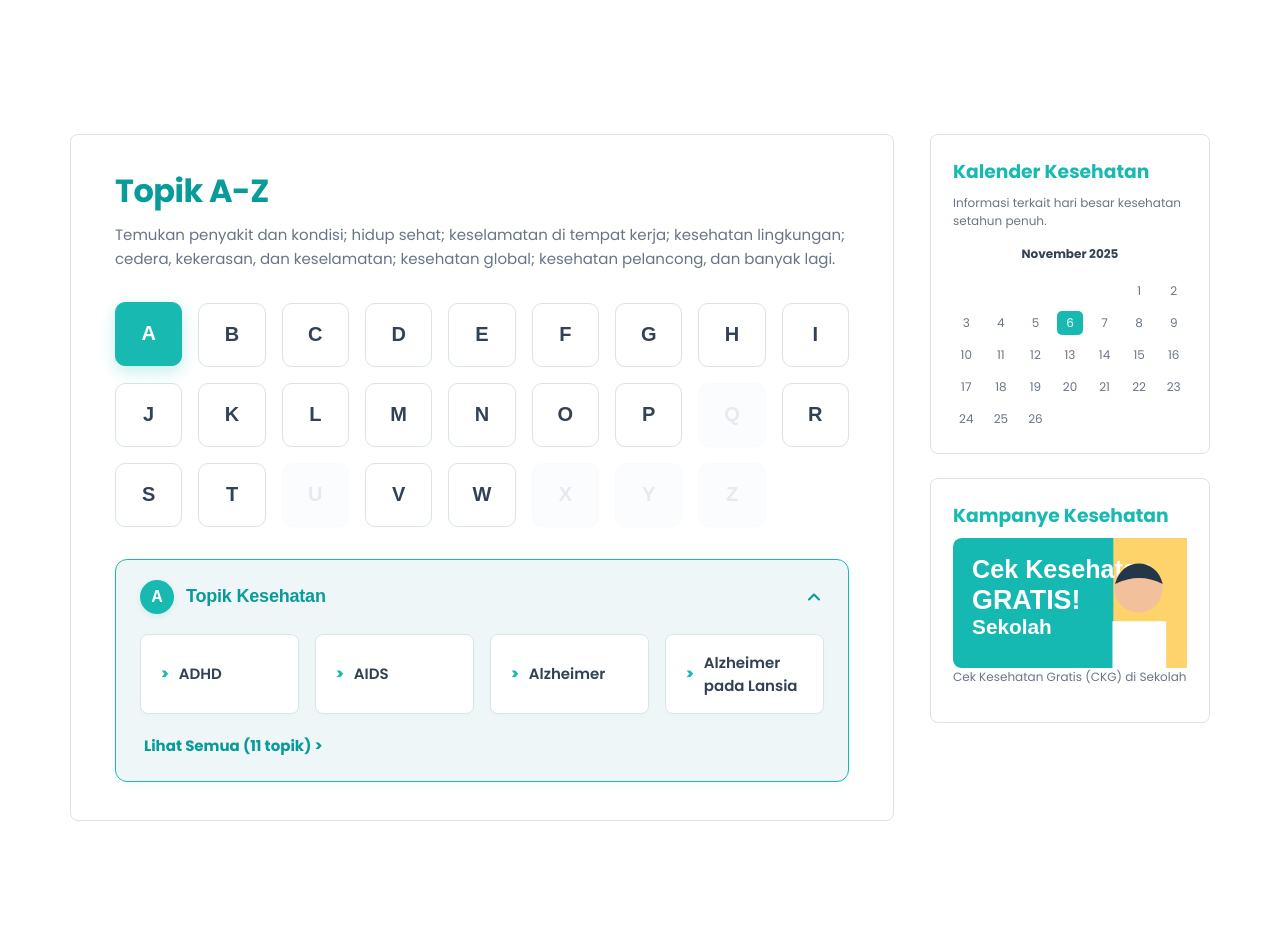
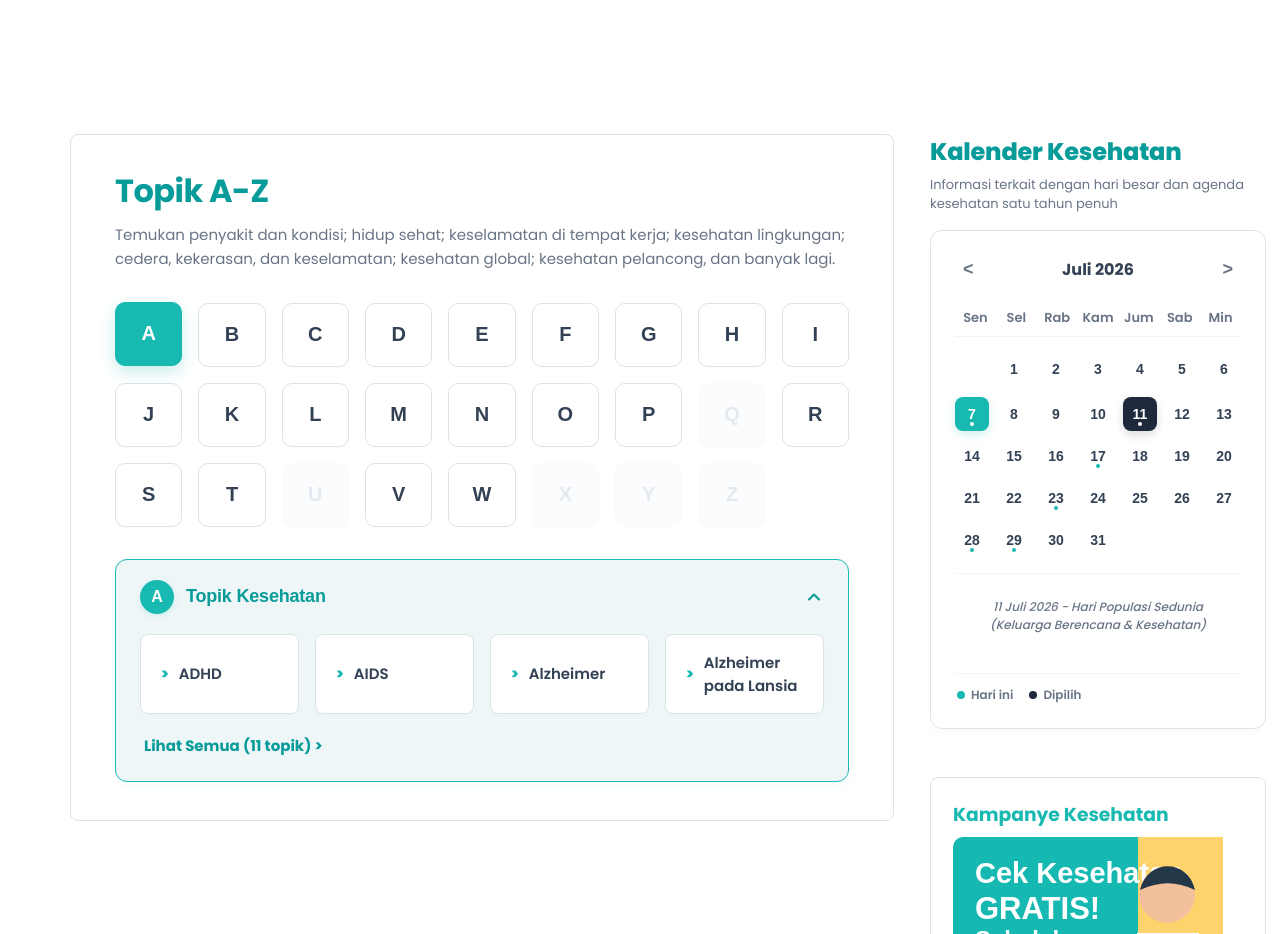
Before and after one commit to deFare00/ayosehat-statis, a Next.js app: page / in a window 1280 px wide. Shown: the part 2620-3554 px from the top of the page. Built offline with nearby package versions, Linux system fonts and the light colour scheme.

Commit message:
update kalendar kesehatan

```diff
--- a/app/globals.css
+++ b/app/globals.css
@@ -3274,3 +3274,225 @@ button.siklus-tab-card:focus-visible {
     padding: 0 16px 16px 16px;
   }
 }
+
+/* --- HEALTH CALENDAR CUSTOM INTERACTIVE STYLES --- */
+.calendar-section-wrapper {
+  margin-bottom: 24px;
+}
+
+.sidebar-section-title {
+  color: var(--teal-dark) !important;
+  font-size: 24px !important;
+  font-weight: 750 !important;
+  margin: 0 0 6px 0 !important;
+  letter-spacing: -0.2px;
+}
+
+.sidebar-section-subtitle {
+  color: var(--muted) !important;
+  font-size: 13px !important;
+  line-height: 1.5 !important;
+  margin: 0 0 16px 0 !important;
+}
+
+.calendar-card {
+  padding: 24px !important;
+  border-radius: 12px !important;
+  border: 1.5px solid var(--line) !important;
+  background: var(--white) !important;
+  box-shadow: 0 4px 15px rgba(0, 0, 0, 0.02) !important;
+  transform: none !important; /* Disable standard translateY on hover for calendar */
+}
+
+.calendar-card:hover {
+  border-color: var(--line) !important;
+  box-shadow: 0 4px 15px rgba(0, 0, 0, 0.02) !important;
+  transform: none !important;
+}
+
+.calendar-month-selector {
+  display: flex;
+  align-items: center;
+  justify-content: space-between;
+  margin-bottom: 24px;
+}
+
+.month-nav-btn {
+  background: transparent;
+  border: none;
+  font-size: 18px;
+  font-weight: 600;
+  color: var(--muted);
+  cursor: pointer;
+  padding: 4px 8px;
+  border-radius: 4px;
+  transition: all 180ms ease;
+}
+
+.month-nav-btn:hover {
+  background: var(--soft);
+  color: var(--teal);
+}
+
+.current-month-year {
+  font-size: 16px;
+  font-weight: 700;
+  color: var(--ink);
+}
+
+.calendar-day-labels {
+  display: grid;
+  grid-template-columns: repeat(7, 1fr);
+  text-align: center;
+  margin-bottom: 12px;
+  border-bottom: 1px solid #f1f5f9;
+  padding-bottom: 8px;
+}
+
+.calendar-day-labels span {
+  font-size: 13px;
+  font-weight: 600;
+  color: var(--muted);
+}
+
+.calendar-days-grid {
+  display: grid;
+  grid-template-columns: repeat(7, 1fr);
+  gap: 8px;
+  margin-bottom: 16px;
+}
+
+.empty-day-cell {
+  height: 40px;
+}
+
+.day-cell {
+  position: relative;
+  display: flex;
+  flex-direction: column;
+  align-items: center;
+  justify-content: center;
+  height: 34px;
+  width: 34px;
+  margin: auto;
+  border: none;
+  background: transparent;
+  cursor: pointer;
+  border-radius: 8px;
+  transition: all 180ms var(--ease-out);
+}
+
+.day-cell .day-number {
+  font-size: 14px;
+  font-weight: 600;
+  color: #334155;
+}
+
+.day-cell:hover:not(.today):not(.selected) {
+  background: #f1f5f9;
+}
+
+/* Today style: Solid teal background, white text */
+.day-cell.today {
+  background: var(--teal);
+  box-shadow: 0 4px 10px rgba(24, 185, 177, 0.2);
+}
+
+.day-cell.today .day-number {
+  color: var(--white);
+  font-weight: 750;
+}
+
+/* Selected style: Solid black/charcoal background, white text */
+.day-cell.selected {
+  background: #1e293b;
+  box-shadow: 0 4px 10px rgba(15, 23, 42, 0.15);
+}
+
+.day-cell.selected .day-number {
+  color: var(--white);
+  font-weight: 750;
+}
+
+/* Has-dot style: a small teal dot centered below the day number */
+.day-cell .day-dot {
+  position: absolute;
+  bottom: 5px;
+  width: 4px;
+  height: 4px;
+  border-radius: 50%;
+  background: var(--teal);
+}
+
+/* When today is selected or today is active, dot should be white */
+.day-cell.today .day-dot,
+.day-cell.selected .day-dot {
+  background: var(--white);
+}
+
+.calendar-event-divider {
+  border-top: 1.5px solid #f1f5f9;
+  margin: 16px 0;
+}
+
+.calendar-event-display {
+  display: flex;
+  align-items: center;
+  justify-content: center;
+  background: transparent;
+  padding: 8px 12px;
+  border: none;
+}
+
+.event-desc {
+  font-size: 13px;
+  font-weight: 500;
+  color: var(--muted);
+  text-align: center;
+  margin: 0;
+  line-height: 1.5;
+  font-style: italic;
+}
+
+.event-placeholder {
+  font-size: 13px;
+  font-style: italic;
+  color: var(--muted);
+  text-align: center;
+  margin: 0;
+}
+
+.calendar-legend-divider {
+  border-top: 1.5px solid #f1f5f9;
+  margin: 16px 0 12px 0;
+}
+
+.calendar-legend-footer {
+  display: flex;
+  align-items: center;
+  gap: 16px;
+  padding-left: 2px;
+}
+
+.legend-item {
+  display: inline-flex;
+  align-items: center;
+  gap: 6px;
+  font-size: 12px;
+  font-weight: 600;
+  color: var(--muted);
+}
+
+.legend-dot {
+  width: 8px;
+  height: 8px;
+  border-radius: 50%;
+}
+
+.legend-dot.today-dot {
+  background: var(--teal);
+}
+
+.legend-dot.selected-dot {
+  background: #1e293b;
+}
--- a/app/page.tsx
+++ b/app/page.tsx
@@ -67,10 +67,48 @@ const campaigns = [
   ["Perangkat Ajar Kesehatan", "Materi edukasi sekolah", "/images/campaign-ajar.svg"]
 ];
 
+const healthEvents: Record<string, string> = {
+  // June (month index 5)
+  "5-1": "1 Juni 2026 - Hari Lahir Pancasila (Agenda: Libur Nasional)",
+  "5-5": "5 Juni 2026 - Hari Lingkungan Hidup Sedunia (Agenda: Aksi Tanam Pohon)",
+  "5-14": "14 Juni 2026 - Hari Donor Darah Sedunia (Agenda: Donor Darah Massal)",
+  "5-26": "26 Juni 2026 - Hari Anti Narkotika Internasional (Agenda: Penyuluhan Remaja)",
+  // July (month index 6)
+  "6-7": "7 Juli 2026 - Agenda: Cek Kesehatan Gratis di Puskesmas",
+  "6-11": "11 Juli 2026 - Hari Populasi Sedunia (Keluarga Berencana & Kesehatan)",
+  "6-17": "17 Juli 2026 - Hari Vitiligo Sedunia (Edukasi Kesehatan Kulit)",
+  "6-23": "23 Juli 2026 - Hari Anak Nasional (Fokus Kesehatan & Imunisasi Anak)",
+  "6-28": "28 Juli 2026 - Hari Hepatitis Sedunia (Pencegahan & Deteksi Dini)",
+  "6-29": "29 Juli 2026 - Agenda: Sosialisasi Perilaku Hidup Bersih & Sehat (PHBS)",
+  // August (month index 7)
+  "7-1": "1 Agustus 2026 - Hari ASI Sedunia (Agenda: Sosialisasi Menyusui Nasional)",
+  "7-12": "12 Agustus 2026 - Hari Remaja Internasional (Agenda: Edukasi Kesehatan mental)",
+  "7-17": "17 Agustus 2026 - Hari Kemerdekaan RI (Agenda: Libur Nasional)"
+};
+
 export default function Home() {
   const [selectedLetter, setSelectedLetter] = useState<string>("A");
   const [isExpanded, setIsExpanded] = useState<boolean>(true);
+
+  // Calendar states
+  const [currentDate, setCurrentDate] = useState<Date>(new Date(2026, 6, 7)); // Default to July 7, 2026
+  const [selectedDate, setSelectedDate] = useState<Date>(new Date(2026, 6, 11)); // Default selected July 11, 2026
+
   const alphabet = "ABCDEFGHIJKLMNOPQRSTUVWXYZ".split("");
+
+  const monthNames = [
+    "Januari", "Februari", "Maret", "April", "Mei", "Juni",
+    "Juli", "Agustus", "September", "Oktober", "November", "Desember"
+  ];
+
+  // Helper functions for month navigation
+  const handlePrevMonth = () => {
+    setCurrentDate(new Date(currentDate.getFullYear(), currentDate.getMonth() - 1, 1));
+  };
+
+  const handleNextMonth = () => {
+    setCurrentDate(new Date(currentDate.getFullYear(), currentDate.getMonth() + 1, 1));
+  };
 
   return (
     <>
@@ -247,14 +285,87 @@ export default function Home() {
             </article>
 
             <aside className="side-stack" aria-label="Informasi kesehatan">
-              <article className="mini-panel">
-                <h3>Kalender Kesehatan</h3>
-                <p>Informasi terkait hari besar kesehatan setahun penuh.</p>
-                <div className="calendar" aria-label="Kalender November 2025">
-                  <strong>November 2025</strong>
-                  {Array.from({ length: 35 }, (_, i) => <span className={i === 10 ? "today" : ""} key={i}>{i > 4 && i < 31 ? i - 4 : ""}</span>)}
-                </div>
-              </article>
+              <div className="calendar-section-wrapper">
+                <h3 className="sidebar-section-title">Kalender Kesehatan</h3>
+                <p className="sidebar-section-subtitle">Informasi terkait dengan hari besar dan agenda kesehatan satu tahun penuh</p>
+
+                <article className="mini-panel calendar-card">
+                  {/* Month Selector */}
+                  <div className="calendar-month-selector">
+                    <button className="month-nav-btn" aria-label="Bulan sebelumnya" onClick={handlePrevMonth} type="button">&lt;</button>
+                    <span className="current-month-year">{monthNames[currentDate.getMonth()]} {currentDate.getFullYear()}</span>
+                    <button className="month-nav-btn" aria-label="Bulan berikutnya" onClick={handleNextMonth} type="button">&gt;</button>
+                  </div>
+
+                  {/* Day Labels */}
+                  <div className="calendar-day-labels">
+                    <span>Sen</span>
+                    <span>Sel</span>
+                    <span>Rab</span>
+                    <span>Kam</span>
+                    <span>Jum</span>
+                    <span>Sab</span>
+                    <span>Min</span>
+                  </div>
+
+                  {/* Days Grid */}
+                  <div className="calendar-days-grid">
+                    {/* Render empty slots based on the first day of the month */}
+                    {Array.from({ length: currentDate.getDay() === 0 ? 6 : currentDate.getDay() - 1 }).map((_, idx) => (
+                      <span key={`empty-${idx}`} className="empty-day-cell" aria-hidden="true" />
+                    ))}
+
+                    {Array.from({ length: new Date(currentDate.getFullYear(), currentDate.getMonth() + 1, 0).getDate() }, (_, idx) => {
+                      const dayNum = idx + 1;
+
+                      const today = new Date(2026, 6, 7);
+                      const isToday = today.getFullYear() === currentDate.getFullYear() &&
+                                      today.getMonth() === currentDate.getMonth() &&
+                                      dayNum === today.getDate();
+
+                      const isSelected = selectedDate.getFullYear() === currentDate.getFullYear() &&
+                                         selectedDate.getMonth() === currentDate.getMonth() &&
+                                         dayNum === selectedDate.getDate();
+
+                      const dotKey = `${currentDate.getMonth()}-${dayNum}`;
+                      const hasDot = healthEvents[dotKey] !== undefined;
+
+                      return (
+                        <button
+                          key={dayNum}
+                          className={`day-cell ${isToday ? "today" : ""} ${isSelected ? "selected" : ""} ${hasDot ? "has-dot" : ""}`}
+                          onClick={() => setSelectedDate(new Date(currentDate.getFullYear(), currentDate.getMonth(), dayNum))}
+                          type="button"
+                        >
+                          <span className="day-number">{dayNum}</span>
+                          {hasDot && <span className="day-dot" />}
+                        </button>
+                      );
+                    })}
+                  </div>
+
+                  {/* Selected Event Display */}
+                  <div className="calendar-event-divider" />
+                  <div className="calendar-event-display">
+                    {healthEvents[`${selectedDate.getMonth()}-${selectedDate.getDate()}`] ? (
+                      <p className="event-desc">{healthEvents[`${selectedDate.getMonth()}-${selectedDate.getDate()}`]}</p>
+                    ) : (
+                      <p className="event-placeholder">Berikut tanggal kesehatan terkait</p>
+                    )}
+                  </div>
+
+                  {/* Legend Footer */}
+                  <div className="calendar-legend-divider" />
+                  <div className="calendar-legend-footer">
+                    <span className="legend-item">
+                      <span className="legend-dot today-dot" /> Hari ini
+                    </span>
+                    <span className="legend-item">
+                      <span className="legend-dot selected-dot" /> Dipilih
+                    </span>
+                  </div>
+                </article>
+              </div>
               <article className="mini-panel">
                 <h3>Kampanye Kesehatan</h3>
                 <Image src="/images/campaign-ckg.svg" alt="Cek Kesehatan Gratis di Sekolah" width={270} height={150} sizes="(max-width: 1020px) 270px, 270px" />
```
Also changed, not shown: 24 other files (tests, documents, lock files or other folders).
